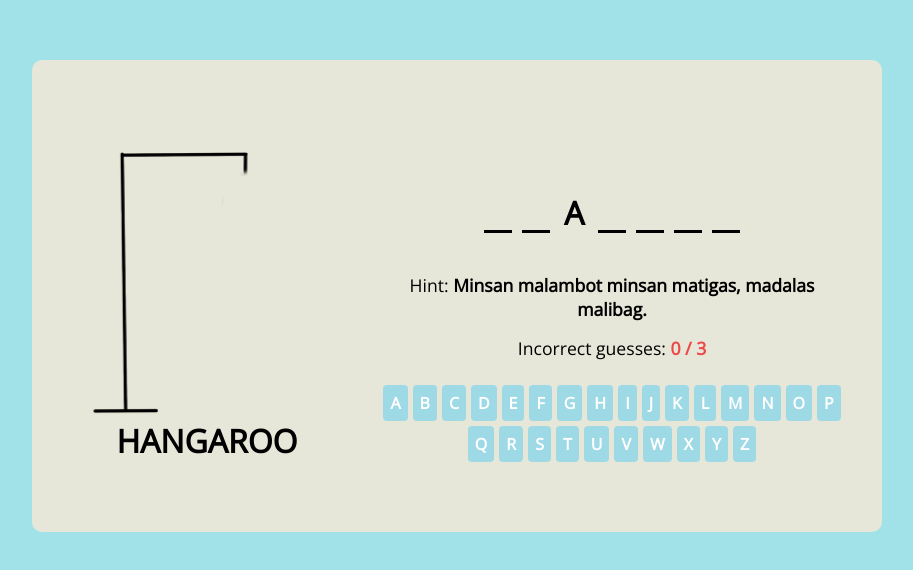
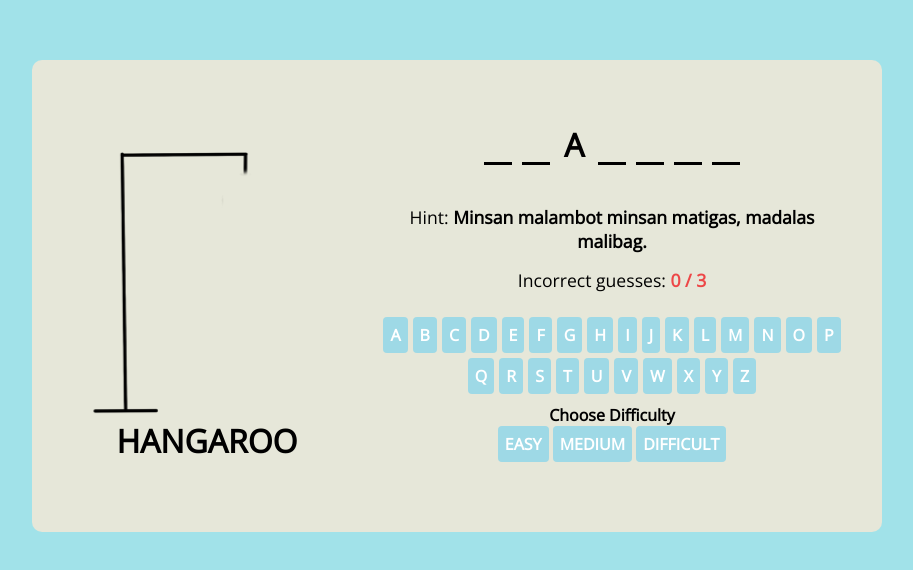
Before and after one commit to bastaSecret/HangarooDesign, a plain HTML site: page index.html in a window 1280 px wide. Shown: the part 104-674 px from the top of the page, without its empty margins (183-1096 px from the left). Drawn offline with nearby package versions, Linux system fonts and the light colour scheme.

Commit message:
Update index.html

```diff
--- a/index.html
+++ b/index.html
@@ -48,6 +48,12 @@
                 <button>u</button> <button>v</button> <button>w</button> <button>x</button>
                 <button>y</button> <button>z</button>
             </div>
+            <div class="difficulty-buttons">
+                <h3>Choose Difficulty</h3>
+                <button class="difficulty-button" id="easy">Easy</button>
+                <button class="difficulty-button" id="medium">Medium</button>
+                <button class="difficulty-button" id="difficult">Difficult</button>
+            </div>
         </div>
     </div>
 
```
